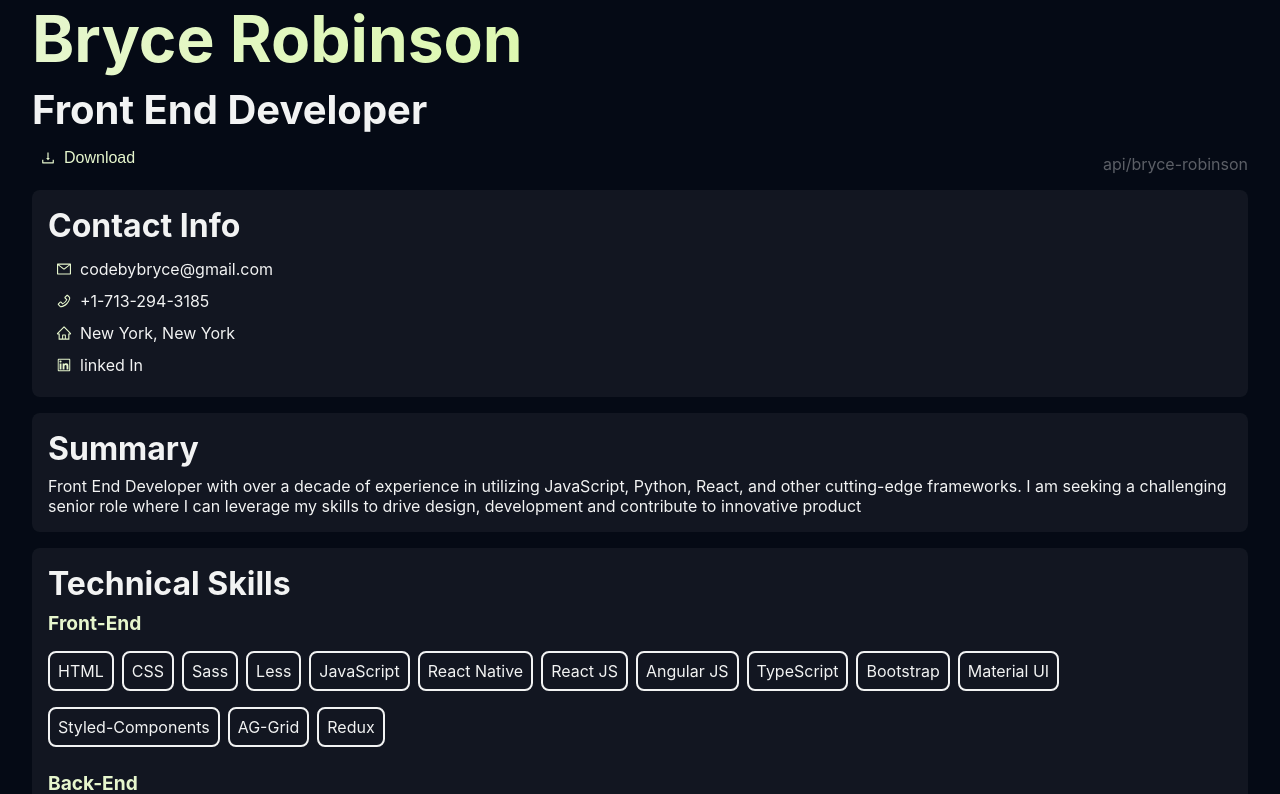
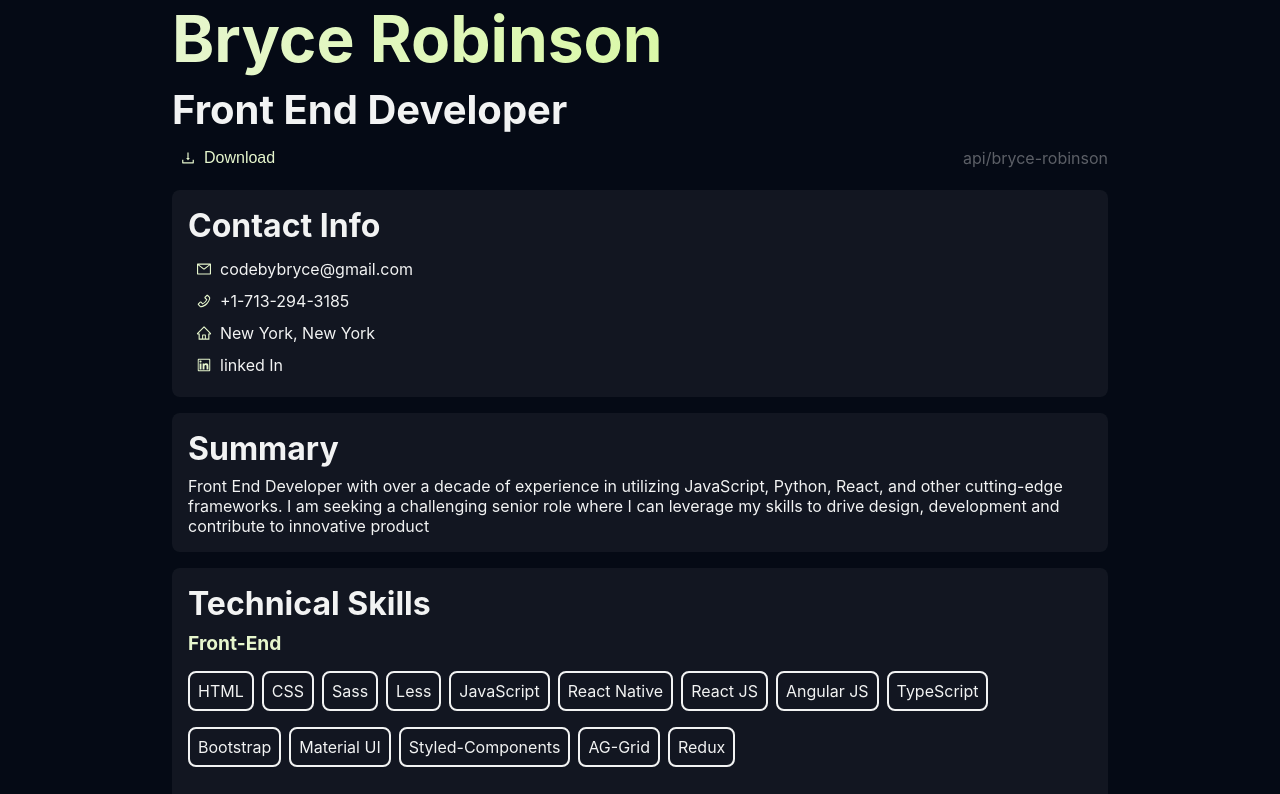
Before and after one commit to codebybryce/my-resume, a Next.js app: page / in a window 1280 px wide. Shown: the top 794 px of the page. Built offline with nearby package versions, Linux system fonts and the light colour scheme.

Commit message:
max-width updated

```diff
--- a/styles/globals.css
+++ b/styles/globals.css
@@ -74,7 +74,7 @@ ul {
   padding: 0;
 }
 main {
-  max-width: 1440px;
+  max-width: 1000px;
   margin-right: auto;
   margin-left: auto;
 }
@@ -101,9 +101,11 @@ div.flex-and-left-center {
 }
 div.flex-apart {
   display: flex;
-  align-items: flex-end;
+  align-items: center;
   justify-content: space-between;
   align-content: center;
+
+
 }
 svg {
   color: var(--dark-primary);
```
